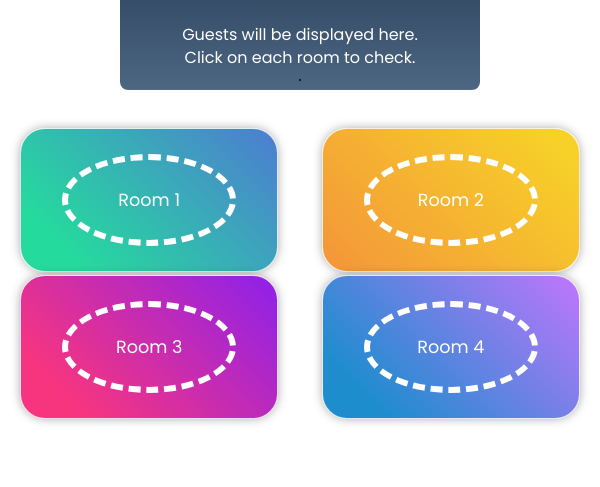
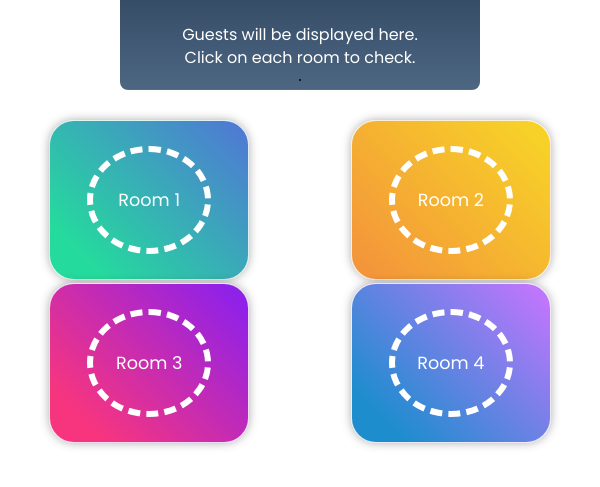
Before and after one commit to jackdepp60/guests, a plain HTML site: page index.html in a window 600 px wide. Shown: the part 117-604 px from the top of the page. Drawn offline with Linux system fonts and the light colour scheme.

Commit message:
version 3

```diff
--- a/test.css
+++ b/test.css
@@ -380,7 +380,7 @@ body {
     }
 }
 
-@media (min-width: 401px) and (max-width: 900px) {
+@media (min-width: 401px) and (max-width: 600px) {
     .main {
 
     }
@@ -394,15 +394,15 @@ body {
     }
 
     .group {
-        width: 43vw;
-        height: 18vh;
+        width: 200px;
+        height: 20vh;
         top: 120px;
 
     }
 
     .rooms {
         width: 27vw;
-        height: 10vh;
+        height: 12vh;
         font-size: 1.1rem;
     }
 
@@ -422,7 +422,7 @@ body {
         position: absolute;
         left: 50%;
         transform: translateX(-50%);
-        top: 350px;
+        bottom: -20px;
         box-sizing: border-box;
         z-index: 2;
     }
```
